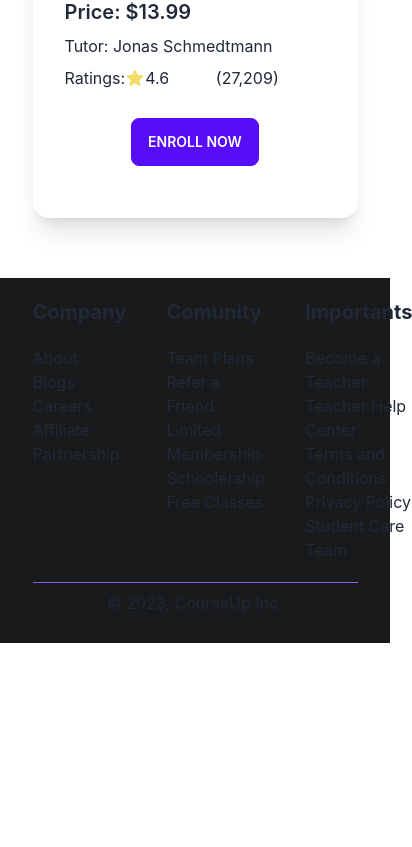
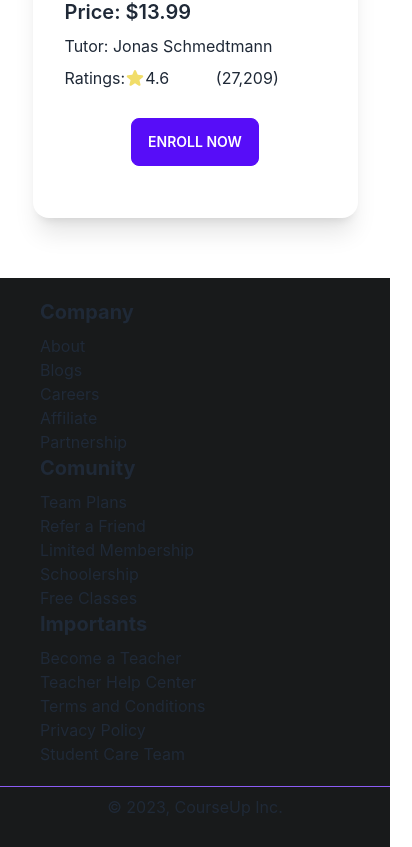
Before and after one commit to saadhossain/courseup-react, a React (Create React App) app: page / in a window 390 px wide. Shown: the part 2376-3223 px from the top of the page, 412 px wide, since content can reach past the window. Before the commit the page ends 3019 px from the top, so only its background shows below. Built offline with nearby package versions, Linux system fonts and the light colour scheme; no server answers.

Commit message:
Footer responsive optimized

```diff
--- a/src/Components/Footer/Footer.js
+++ b/src/Components/Footer/Footer.js
@@ -3,12 +3,12 @@ import React from 'react';
 const Footer = () => {
     return (
         <div className='bg-[#181A1B] py-5 mt-10'>
-            <div className='w-10/12 mx-auto'>
-                <section className='flex justify-between gap-10'>
+            <div className='md:w-10/12 mx-auto'>
+                <section className='md:flex justify-between gap-5 md:gap-10 ml-10 md:ml-0'>
                     {/* Compnay information */}
                     <div>
                         <h4 className='text-xl font-bold'>Company</h4>
-                        <ul className='mt-5'>
+                        <ul className='mt-2 md:mt-5'>
                             <li>About</li>
                             <li>Blogs</li>
                             <li>Careers</li>
@@ -18,7 +18,7 @@ const Footer = () => {
                     </div>
                     <div>
                         <h4 className='text-xl font-bold'>Comunity</h4>
-                        <ul className='mt-5'>
+                        <ul className='mt-2 md:mt-5'>
                             <li>Team Plans</li>
                             <li>Refer a Friend</li>
                             <li>Limited Membership</li>
@@ -28,7 +28,7 @@ const Footer = () => {
                     </div>
                     <div>
                         <h4 className='text-xl font-bold'>Importants</h4>
-                        <ul className='mt-5'>
+                        <ul className='mt-2 md:mt-5'>
                             <li>Become a Teacher</li>
                             <li>Teacher Help Center</li>
                             <li>Terms and Conditions</li>
```
